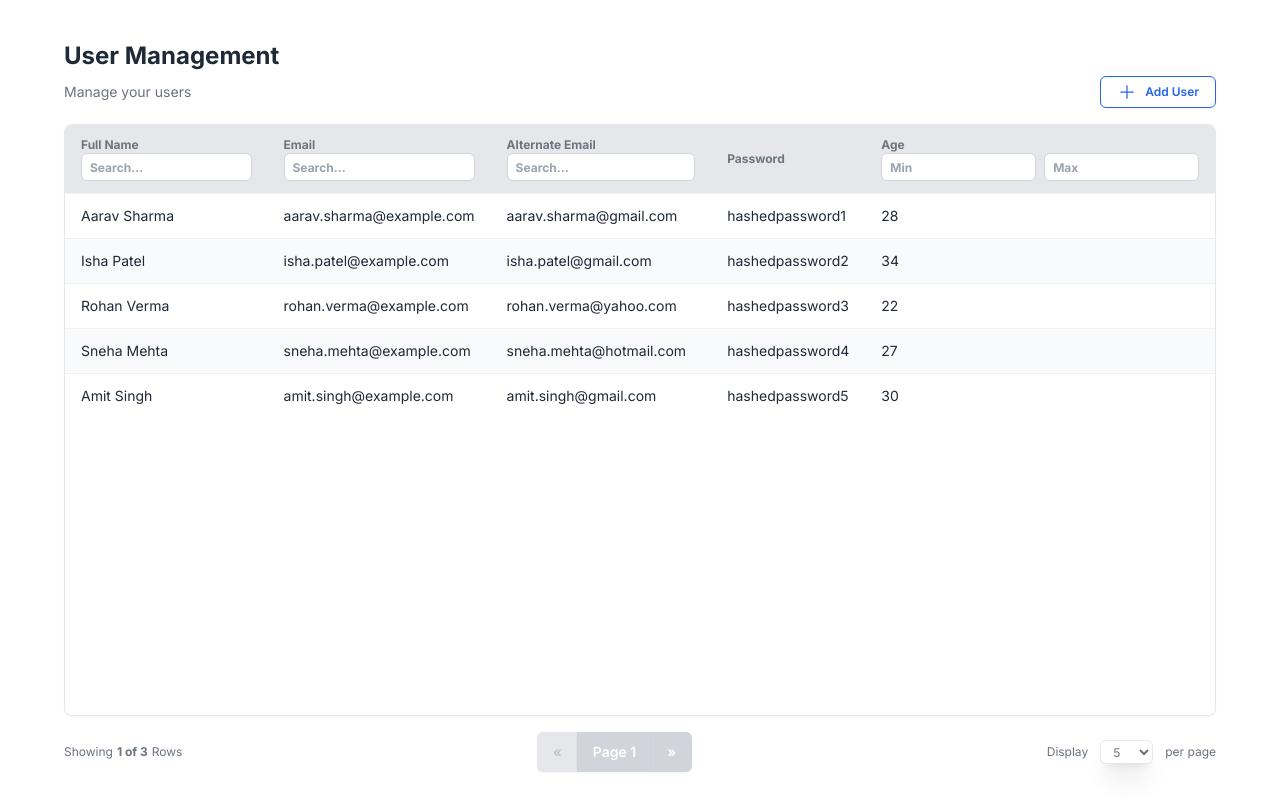
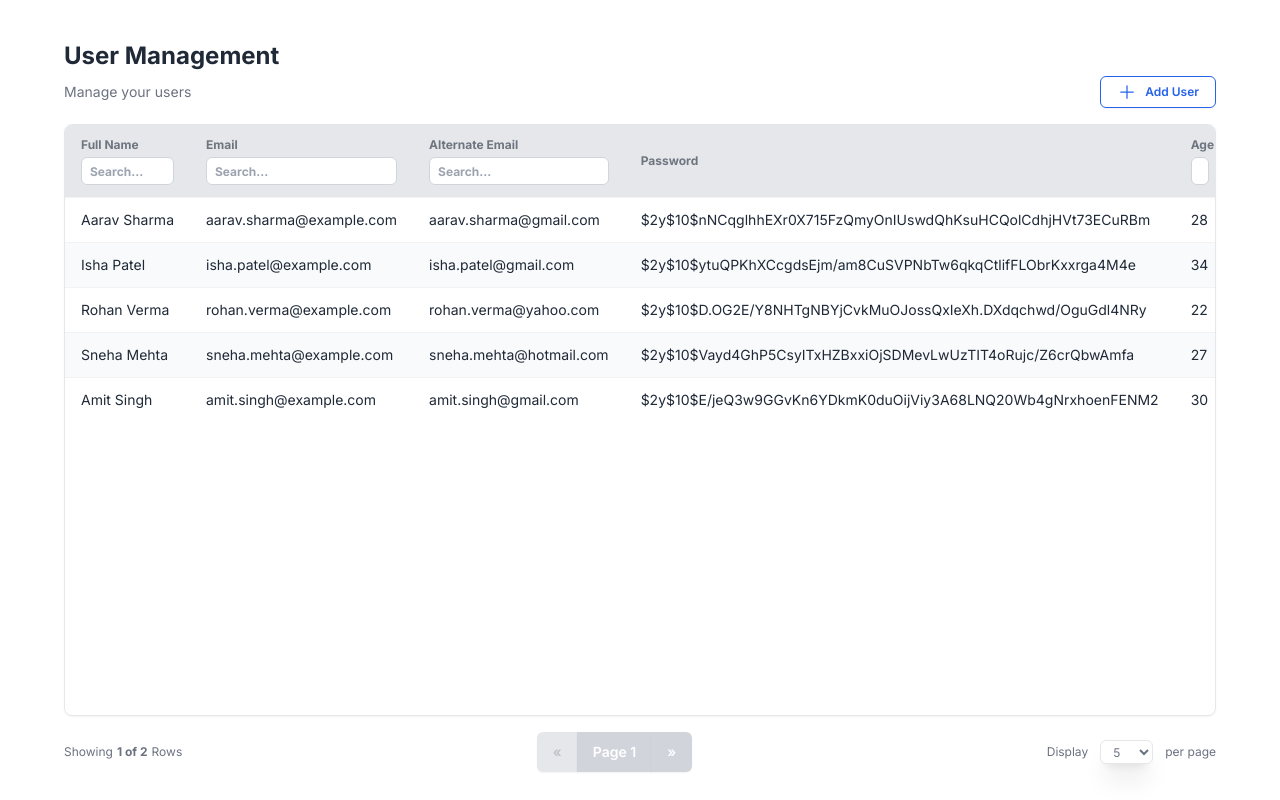
Before and after one commit to saiyamarora11/next-ts-user-management-dashboard, a Next.js app: page / in a window 1280 px wide. Built offline with nearby package versions, Linux system fonts and the light colour scheme.

Commit message:
updated_hash_egs

```diff
--- a/src/components/common/TableFilter.tsx
+++ b/src/components/common/TableFilter.tsx
@@ -18,7 +18,7 @@ const Filter: React.FC<FilterProps> = ({ column }) => {
 
 	if (filterVariant === "range") {
 		return (
-			<div className="flex space-x-2">
+			<div className="mt-1 flex items-center gap-x-2">
 				<DebouncedInput
 					type="number"
 					value={(columnFilterValue as [number, number])?.[0] ?? ""}
@@ -50,7 +50,7 @@ const Filter: React.FC<FilterProps> = ({ column }) => {
 	if (filterVariant === "text") {
 		return (
 			<DebouncedInput
-				className="input-box h-7"
+				className="input-box mt-1 h-7"
 				onChange={(value) => column.setFilterValue(value)}
 				placeholder={`Search...`}
 				type="text"
--- a/src/data/users.ts
+++ b/src/data/users.ts
@@ -5,7 +5,8 @@ export const demoUsers = [
 		last_name: "Sharma",
 		email: "aarav.sharma@example.com",
 		alternate_email: "aarav.sharma@gmail.com",
-		password: "hashedpassword1",
+		password:
+			"$2y$10$nNCqglhhEXr0X715FzQmyOnIUswdQhKsuHCQolCdhjHVt73ECuRBm",
 		age: 28,
 	},
 	{
@@ -14,7 +15,8 @@ export const demoUsers = [
 		last_name: "Patel",
 		email: "isha.patel@example.com",
 		alternate_email: "isha.patel@gmail.com",
-		password: "hashedpassword2",
+		password:
+			"$2y$10$ytuQPKhXCcgdsEjm/am8CuSVPNbTw6qkqCtlifFLObrKxxrga4M4e",
 		age: 34,
 	},
 	{
@@ -23,7 +25,8 @@ export const demoUsers = [
 		last_name: "Verma",
 		email: "rohan.verma@example.com",
 		alternate_email: "rohan.verma@yahoo.com",
-		password: "hashedpassword3",
+		password:
+			"$2y$10$D.OG2E/Y8NHTgNBYjCvkMuOJossQxIeXh.DXdqchwd/OguGdl4NRy",
 		age: 22,
 	},
 	{
@@ -32,7 +35,8 @@ export const demoUsers = [
 		last_name: "Mehta",
 		email: "sneha.mehta@example.com",
 		alternate_email: "sneha.mehta@hotmail.com",
-		password: "hashedpassword4",
+		password:
+			"$2y$10$Vayd4GhP5CsyITxHZBxxiOjSDMevLwUzTIT4oRujc/Z6crQbwAmfa",
 		age: 27,
 	},
 	{
@@ -41,7 +45,8 @@ export const demoUsers = [
 		last_name: "Singh",
 		email: "amit.singh@example.com",
 		alternate_email: "amit.singh@gmail.com",
-		password: "hashedpassword5",
+		password:
+			"$2y$10$E/jeQ3w9GGvKn6YDkmK0duOijViy3A68LNQ20Wb4gNrxhoenFENM2",
 		age: 30,
 	},
 	{
@@ -49,8 +54,9 @@ export const demoUsers = [
 		first_name: "Priya",
 		last_name: "Gupta",
 		email: "priya.gupta@example.com",
-		alternate_email: "priya.gupta@gmail.com",
-		password: "hashedpassword6",
+		alternate_email: "priya@gmail.com",
+		password:
+			"$2y$10$maNPSGtUbDXF5wAm59NsIeHS5Qvg2PNjkNzA73nFfajBHNgx0fqoe",
 		age: 25,
 	},
 	{
@@ -59,7 +65,8 @@ export const demoUsers = [
 		last_name: "Kumar",
 		email: "vikas.kumar@example.com",
 		alternate_email: "vikas.kumar@outlook.com",
-		password: "hashedpassword7",
+		password:
+			"$2y$10$kVfOQAW4xwcjlSkEdOYby.Dzi5Xozya.1n6pm1nHVEfW0g7Oesx2u",
 		age: 29,
 	},
 	{
@@ -68,7 +75,8 @@ export const demoUsers = [
 		last_name: "Desai",
 		email: "anjali.desai@example.com",
 		alternate_email: "anjali.desai@gmail.com",
-		password: "hashedpassword8",
+		password:
+			"$2y$10$EfbPeObxBcpreSC2eZTaqeCEfBN14ZYKvk17iAwvUhQilQgim68eq",
 		age: 32,
 	},
 	{
@@ -77,7 +85,8 @@ export const demoUsers = [
 		last_name: "Chopra",
 		email: "rahul.chopra@example.com",
 		alternate_email: "rahul.chopra@gmail.com",
-		password: "hashedpassword9",
+		password:
+			"$2y$10$VmCTGUuUBSr8T1dtmv.hhuMyu1TtfPW.rxbCJ2K14KMqbBCmW3ZT2",
 		age: 26,
 	},
 	{
@@ -86,16 +95,8 @@ export const demoUsers = [
 		last_name: "Bansal",
 		email: "nisha.bansal@example.com",
 		alternate_email: "nisha.bansal@gmail.com",
-		password: "hashedpassword10",
-		age: 24,
-	},
-	{
-		id: 11,
-		first_name: "Nisha",
-		last_name: "Bansal",
-		email: "nisha.bansal@example.com",
-		alternate_email: "nisha.bansal@gmail.com",
-		password: "hashedpassword10",
+		password:
+			"$2y$10$84WEk2/WSNu8BTAVDOlUS.ZoSV874NC5pBKjvlEuBSxlvM6otd77S",
 		age: 24,
 	},
 ];
```
